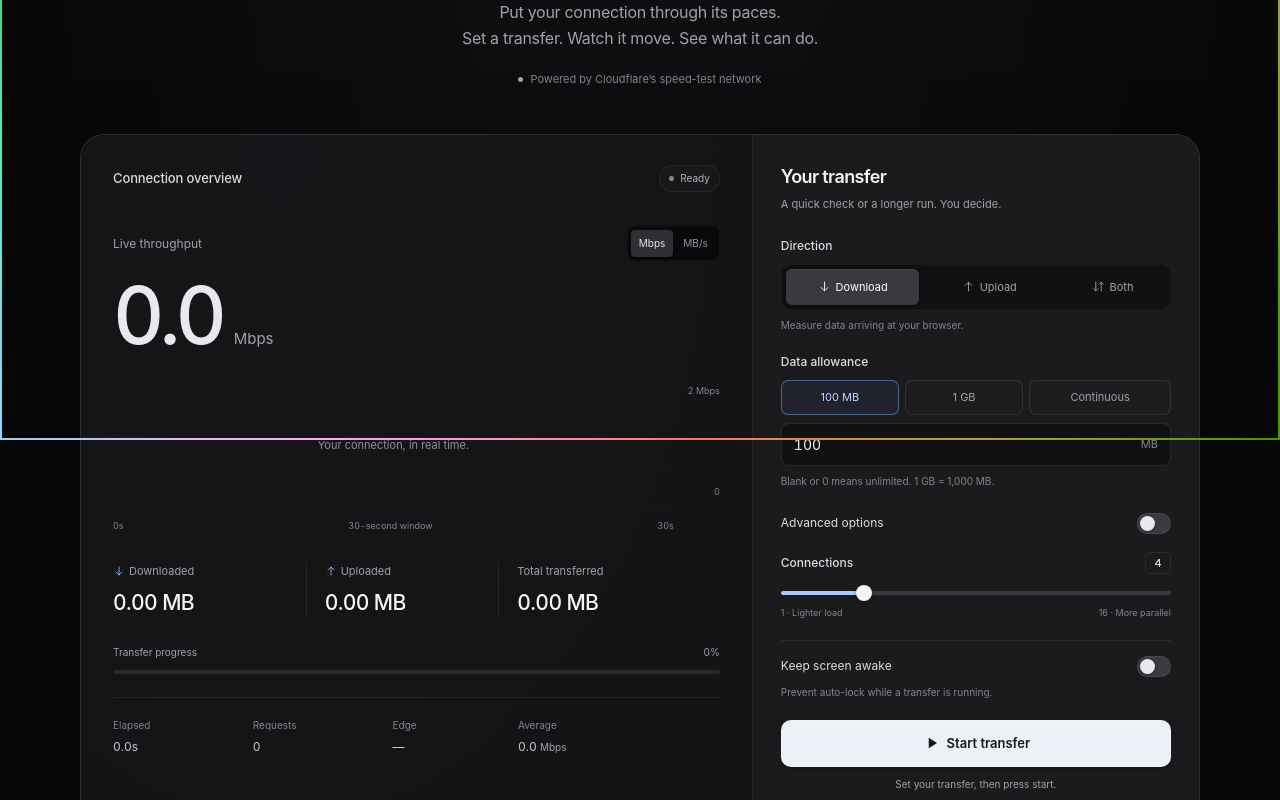
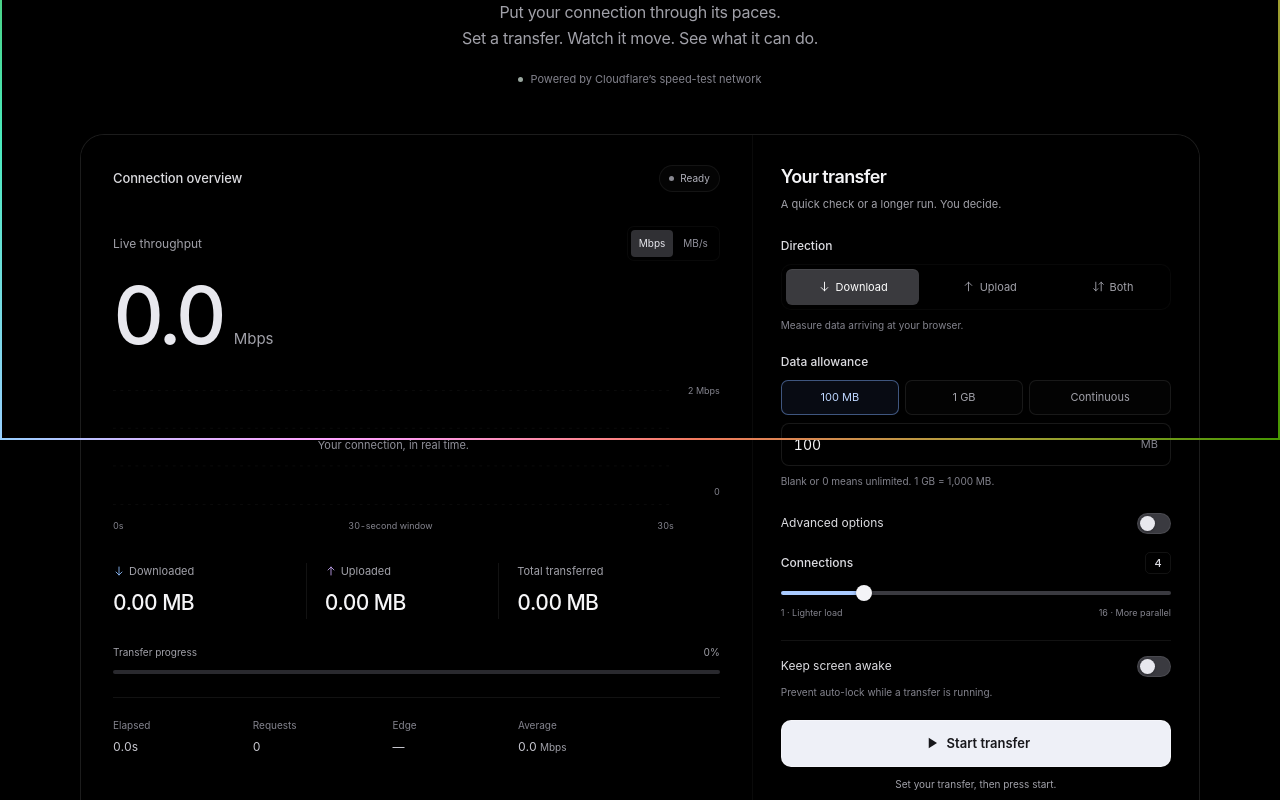
Before and after one commit to codyinnyc/bandwidth-site, a Next.js app: page / in a window 1280 px wide. Shown: the part 360-1160 px from the top of the page. Built offline with nearby package versions, Linux system fonts and the light colour scheme.

Commit message:
Keep OLED surfaces pure black and gate HDR highlights on browser support

```diff
--- a/app/globals.css
+++ b/app/globals.css
@@ -9,13 +9,13 @@
   --blue: #82b8ff;
   font-family: -apple-system, BlinkMacSystemFont, 'Helvetica Neue', 'Segoe UI', Arial, sans-serif;
   font-synthesis: none;
-  background: #080809;
+  background: #000;
   color: var(--ink);
   -webkit-font-smoothing: antialiased;
   -moz-osx-font-smoothing: grayscale;
 }
 * { box-sizing: border-box; }
-body { margin: 0; min-width: 320px; min-height: 100vh; background: radial-gradient(ellipse at 50% 0, #20212955, transparent 620px), #080809; }
+body { margin: 0; min-width: 320px; min-height: 100vh; background: #000; }
 body::before { content: ''; position: fixed; inset: 0; z-index: 100; pointer-events: none; border: 2px solid transparent; border-image: linear-gradient(120deg, #ff537d, #ffbf59, #6ae7a1, #6bcfff, #9985ff, #ef7ed5, #ff537d) 1; animation: border-hue 18s linear infinite; }
 @keyframes border-hue { to { filter: hue-rotate(360deg); } }
 a { color: inherit; }
@@ -46,8 +46,8 @@ h1 > span { background: linear-gradient(110deg, #a7b7df 5%, #d9c7ec 45%, #f2d3c7
 .lede { margin: 22px 0 0; color: var(--muted); font-size: 16px; line-height: 1.6; letter-spacing: -.018em; }
 .hero-meta { display: inline-flex; align-items: center; gap: 7px; margin-top: 20px; font-size: 11px; color: var(--subtle); }
 .quiet-dot { height: 5px; width: 5px; border-radius: 50%; background: #99a79f; }
-.console { display: grid; grid-template-columns: minmax(0, 1.5fr) minmax(320px, 1fr); border: 1px solid #ffffff1c; border-radius: 24px; background: #141416; overflow: hidden; box-shadow: 0 24px 80px #00000050, 0 1px 0 #ffffff05 inset; }
-.telemetry { min-width: 0; padding: 30px 32px 24px; background: radial-gradient(ellipse at 30% 0, #2c354212, transparent 70%), #141416; }
+.console { display: grid; grid-template-columns: minmax(0, 1.5fr) minmax(320px, 1fr); border: 1px solid #ffffff1c; border-radius: 24px; background: #000; overflow: hidden; box-shadow: 0 24px 80px #00000050, 0 1px 0 #ffffff05 inset; }
+.telemetry { min-width: 0; padding: 30px 32px 24px; background: #000; }
 .panel-heading { display: flex; gap: 10px; align-items: center; justify-content: space-between; }
 .section-label { font-size: 13px; font-weight: 550; letter-spacing: -.01em; color: #dadade; }
 .status-chip { display: inline-flex; align-items: center; gap: 6px; padding: 5px 9px; border: 1px solid #ffffff10; background: #ffffff04; border-radius: 20px; font-size: 10px; color: #b1b1bb; white-space: nowrap; }
@@ -58,7 +58,7 @@ h1 > span { background: linear-gradient(110deg, #a7b7df 5%, #d9c7ec 45%, #f2d3c7
 .status-chip.error { color: #ffb1a9; border-color: #ffb1a930; }
 .status-chip.error > span { background: #ffb1a9; }
 .reading-topline { display: flex; align-items: center; justify-content: space-between; gap: 10px; margin-top: 34px; color: var(--muted); font-size: 12px; }
-.unit-toggle { display: inline-flex; padding: 3px; gap: 2px; background: #09090b; border-radius: 7px; border: 1px solid #ffffff09; }
+.unit-toggle { display: inline-flex; padding: 3px; gap: 2px; background: #000; border-radius: 7px; border: 1px solid #ffffff09; }
 .unit-toggle button { border: 0; border-radius: 4px; padding: 6px 8px; background: transparent; color: #93939e; font-size: 10px; }
 .unit-toggle button[aria-pressed=true] { color: #e7e7ed; background: #303034; box-shadow: 0 1px 3px #0008; }
 .primary-reading { display: flex; align-items: baseline; gap: 12px; margin-top: 9px; }
@@ -87,12 +87,12 @@ h1 > span { background: linear-gradient(110deg, #a7b7df 5%, #d9c7ec 45%, #f2d3c7
 .run-details dt { font-size: 10px; color: var(--subtle); }
 .run-details dd { margin: 5px 0 0; font-size: 12px; color: #c9c9d1; font-variant-numeric: tabular-nums; overflow-wrap: anywhere; }
 .run-details dd span { font-size: 10px; color: var(--muted); }
-.controls { padding: 28px; background: #1b1b1e; border-left: 1px solid #ffffff0a; scroll-margin-top: 20px; }
+.controls { padding: 28px; background: #000; border-left: 1px solid #ffffff0a; scroll-margin-top: 20px; }
 .controls-title h2 { margin: 0; font-size: 18px; letter-spacing: -.035em; font-weight: 600; }
 .controls-title p { margin: 6px 0 24px; font-size: 11px; color: var(--muted); line-height: 1.5; }
 fieldset { margin: 0 0 20px; padding: 0; min-width: 0; border: 0; }
 legend { display: block; width: 100%; padding: 0; margin-bottom: 9px; font-size: 12px; font-weight: 550; color: #dcdce1; }
-.segmented { display: grid; grid-template-columns: 1fr 1fr .8fr; gap: 3px; background: #111113; padding: 4px; border: 1px solid #ffffff08; border-radius: 10px; }
+.segmented { display: grid; grid-template-columns: 1fr 1fr .8fr; gap: 3px; background: #000; padding: 4px; border: 1px solid #ffffff08; border-radius: 10px; }
 .segmented button { display: flex; align-items: center; justify-content: center; gap: 5px; padding: 10px 4px; border: 0; border-radius: 6px; background: transparent; color: var(--muted); font-size: 11px; }
 .segmented button svg { width: 13px; height: 13px; }
 .segmented button[aria-pressed=true] { background: #3a3a3e; color: #fff; box-shadow: 0 1px 4px #0005, 0 1px 0 #ffffff10 inset; }
@@ -101,7 +101,7 @@ legend { display: block; width: 100%; padding: 0; margin-bottom: 9px; font-size:
 .presets button { border: 1px solid #ffffff16; border-radius: 7px; background: #ffffff03; padding: 8px 4px; color: var(--muted); font-size: 11px; }
 .presets button[aria-pressed=true] { border-color: #81afff75; color: #bdd6ff; background: #6899ff13; }
 .presets button:hover:not(:disabled):not([aria-pressed=true]) { background: #ffffff0c; }
-.number-control { position: relative; display: flex; align-items: center; margin-top: 8px; border: 1px solid #ffffff18; border-radius: 8px; background: #111113; }
+.number-control { position: relative; display: flex; align-items: center; margin-top: 8px; border: 1px solid #ffffff18; border-radius: 8px; background: #000; }
 .number-control:focus-within { border-color: var(--blue); }
 .number-control input { width: 100%; min-width: 0; padding: 10px 12px; background: transparent; border: 0; border-radius: 8px; font-size: 14px; font-variant-numeric: tabular-nums; }
 .number-control > span:not(.sr-only):not(.continuous-label) { padding-right: 12px; color: var(--subtle); font-size: 11px; }
@@ -163,10 +163,9 @@ footer svg { height: 12px; width: 12px; }
 .ambient-help { margin: 6px 0 16px; color: var(--subtle); font-size: 10px; line-height: 1.5; }
 body:has(.ambient-screen[open]) { overflow: hidden; }
 body:has(.ambient-screen[open])::before { visibility: hidden; }
-.ambient-screen { position: fixed; inset: 0; width: 100vw; height: 100vh; height: 100dvh; max-width: none; max-height: none; margin: 0; padding: 0; border: 0; background: #080b11; color: #a3a9ba; overflow: hidden; cursor: pointer; }
-.ambient-screen::backdrop { background: #080b11; }
-.ambient-wash { position: absolute; inset: -30%; background: radial-gradient(ellipse at 25% 30%, #19263f 0%, transparent 65%), radial-gradient(ellipse at 75% 70%, #23172f 0%, transparent 60%), #080c13; animation: ambient-color 100s linear infinite, ambient-wash 73s ease-in-out infinite alternate; pointer-events: none; }
-.ambient-readout { --travel-x: clamp(8px, calc((100vw - 340px) / 2), 140px); --travel-y: clamp(24px, 15vh, 130px); position: absolute; width: min(320px, calc(100vw - 64px)); top: 50%; left: 50%; text-align: center; transform: translate(-50%, -50%); animation: ambient-drift 83s ease-in-out infinite; font-weight: 300; }
+.ambient-screen { position: fixed; inset: 0; width: 100vw; height: 100vh; height: 100dvh; max-width: none; max-height: none; margin: 0; padding: 0; border: 0; background: #000; color: #a3a9ba; overflow: hidden; cursor: pointer; }
+.ambient-screen::backdrop { background: #000; }
+.ambient-readout { --travel-x: clamp(8px, calc((100vw - 340px) / 2), 140px); --travel-y: clamp(24px, 15vh, 130px); position: absolute; width: min(320px, calc(100vw - 64px)); top: 50%; left: 50%; text-align: center; transform: translate(-50%, -50%); animation: ambient-drift 83s ease-in-out infinite, ambient-color 100s linear infinite; font-weight: 300; }
 .ambient-label { margin: 0 0 22px; color: #8c92a4; font-size: 12px; font-weight: 350; letter-spacing: .015em; }
 .ambient-rate { font-size: clamp(48px, 9vw, 74px); font-weight: 250; line-height: 1.1; letter-spacing: -.045em; font-variant-numeric: tabular-nums; }
 .ambient-rate > span { display: block; margin-top: 7px; font-size: 15px; font-weight: 300; letter-spacing: 0; color: #8c92a4; }
@@ -176,10 +175,33 @@ body:has(.ambient-screen[open])::before { visibility: hidden; }
 .ambient-actions button { min-height: 42px; border: 1px solid #8a91a322; border-radius: 8px; background: #8a91a305; padding: 9px 12px; font-size: 11px; font-weight: 350; color: #9199af; }
 .ambient-actions button:hover { background: #8a91a315; color: #b1b8ca; }
 @keyframes ambient-color { to { filter: hue-rotate(360deg); } }
-@keyframes ambient-wash { to { transform: translate(8%, -7%) scale(1.15); } }
+
 @keyframes ambient-drift {
   0%, 100% { transform: translate(-50%, -50%) translate(calc(var(--travel-x) * -.65), calc(var(--travel-y) * -.7)); }
   25% { transform: translate(-50%, -50%) translate(var(--travel-x), calc(var(--travel-y) * -.4)); }
   50% { transform: translate(-50%, -50%) translate(calc(var(--travel-x) * .4), var(--travel-y)); }
   75% { transform: translate(-50%, -50%) translate(calc(var(--travel-x) * -.9), calc(var(--travel-y) * .45)); }
 }
+
+/* Wide gamut is distinct from HDR. Keep pure-black surfaces in every mode. */
+@media (color-gamut: p3) {
+  @supports (color: color(display-p3 1 0 0)) {
+    body::before { border-image-source: linear-gradient(120deg, color(display-p3 1 .24 .42), color(display-p3 1 .7 .22), color(display-p3 .25 .88 .52), color(display-p3 .25 .72 1), color(display-p3 .57 .35 1), color(display-p3 .95 .32 .76), color(display-p3 1 .24 .42)); }
+    h1 > span { background-image: linear-gradient(110deg, color(display-p3 .62 .7 .9), color(display-p3 .85 .73 .94), color(display-p3 .96 .8 .73)); }
+  }
+}
+/* CSS Color HDR is a working draft. Both display and parser support are required.
+   Do not infer HDR from P3, OKLCH, or dynamic-range-limit alone. */
+@media (dynamic-range: high) {
+  @supports (color: color(rec2100-linear 1.5 1.2 1.4)) {
+    body::before {
+      dynamic-range-limit: no-limit;
+      /* A small highlight above reference white; not a full-screen brightness lift. */
+      border-image-source: linear-gradient(120deg, color(rec2100-linear 1.5 .18 .4), color(rec2100-linear 1.4 1.15 .3), color(rec2100-linear .2 1.4 .7), color(rec2100-linear .3 1.1 1.5), color(rec2100-linear .9 .35 1.5), color(rec2100-linear 1.5 .35 1.1));
+      /* Avoid routing HDR colors through an SDR hue-rotation filter. */
+      animation: none;
+    }
+    .brand-dot { color: color(rec2100-linear 1.4 1.15 1.5); dynamic-range-limit: no-limit; }
+  }
+}
+.ambient-screen { dynamic-range-limit: standard; }
```
